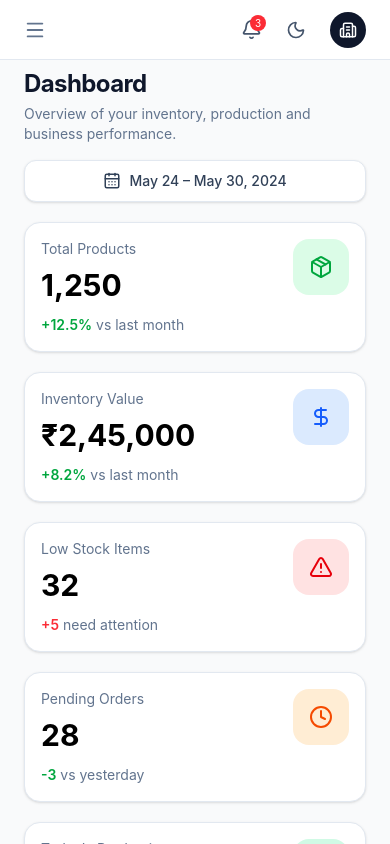
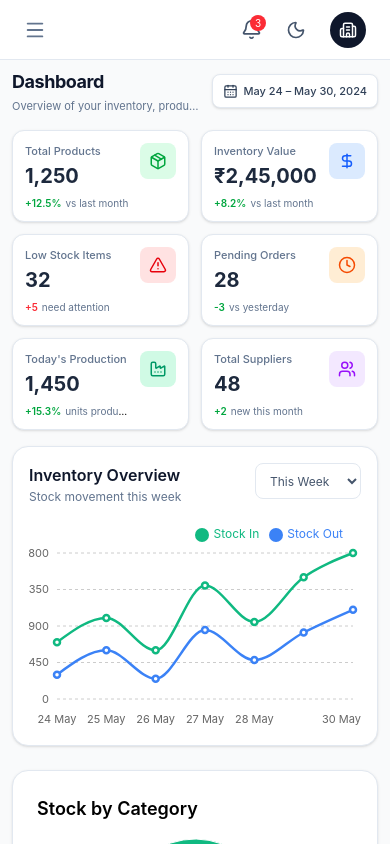
Before and after one commit to AljasMuthukadan/stockflow, a React (Vite) app in the folder client/: page /dashboard in a window 390 px wide. Built offline with nearby package versions, Linux system fonts and the light colour scheme.

Commit message:
added responsive in dashboardpage

```diff
--- a/client/src/components/dashboard/DashboardHeader.jsx
+++ b/client/src/components/dashboard/DashboardHeader.jsx
@@ -2,44 +2,92 @@ import { CalendarDays } from "lucide-react";
 
 function DashboardHeader() {
   return (
-    <div className="mb-5 flex flex-col gap-4 md:flex-row md:items-center md:justify-between">
+    <div
+      className="
+        mb-4
+        flex
+        flex-row
+        items-center
+        justify-between
+        gap-3
+
+        sm:mb-5
+        sm:gap-4
+      "
+    >
       {/* Left */}
-      <div className="min-w-0">
-        <h1 className="text-2xl font-bold tracking-tight text-slate-900 sm:text-3xl">
+
+      <div className="min-w-0 flex-1">
+        <h1
+          className="
+            truncate
+            text-lg
+            font-bold
+            tracking-tight
+            text-slate-900
+
+            sm:text-2xl
+            lg:text-3xl
+          "
+        >
           Dashboard
         </h1>
 
-        <p className="mt-1 max-w-xl text-sm leading-5 text-slate-500">
+        <p
+          className="
+            mt-0.5
+            truncate
+            text-[11px]
+            leading-4
+            text-slate-500
+
+            sm:mt-1
+            sm:text-sm
+            sm:leading-5
+          "
+        >
           Overview of your inventory, production and business performance.
         </p>
       </div>
 
       {/* Right */}
+
       <button
+        type="button"
         className="
           flex
-          w-full
+          shrink-0
           items-center
           justify-center
-          gap-2
-          rounded-xl
+          gap-1.5
+          rounded-lg
           border
           border-slate-200
           bg-white
-          px-4
-          py-2.5
-          text-sm
+          px-2.5
+          py-2
+          text-[11px]
           font-medium
           text-slate-700
           shadow-sm
           transition
           hover:bg-slate-50
-          sm:w-fit
-          md:shrink-0
+
+          sm:gap-2
+          sm:rounded-xl
+          sm:px-4
+          sm:py-2.5
+          sm:text-sm
         "
       >
-        <CalendarDays size={18} className="shrink-0" />
-        <span className="whitespace-nowrap">May 24 – May 30, 2024</span>
+        <CalendarDays
+          size={15}
+          className="shrink-0 sm:h-[18px] sm:w-[18px]"
+        />
+
+        <span className="whitespace-nowrap">
+          May 24 – May 30, 2024
+        </span>
       </button>
     </div>
   );
--- a/client/src/components/dashboard/StatCard.jsx
+++ b/client/src/components/dashboard/StatCard.jsx
@@ -1,4 +1,4 @@
- function StatCard({
+function StatCard({
   title,
   value,
   change,
@@ -10,50 +10,109 @@
   return (
     <div
       className="
-      bg-white
-      rounded-2xl
-      border
-      border-slate-200
-      p-4
-      shadow-sm
-      hover:shadow-md
-      transition
+        rounded-xl
+        border
+        border-slate-200
+        bg-white
+        p-3
+        shadow-sm
+        transition
+        hover:shadow-md
+
+        sm:rounded-2xl
+        sm:p-4
       "
     >
-      <div className="flex justify-between">
+      <div className="flex items-start justify-between gap-2">
 
-        <div>
+        {/* Content */}
 
-          <p className="text-sm text-slate-500">
+        <div className="min-w-0">
+
+          <p
+            className="
+              truncate
+              text-[11px]
+              font-medium
+              text-slate-500
+
+              sm:text-sm
+            "
+          >
             {title}
           </p>
 
-          <h2 className="text-3xl font-bold mt-2">
+          <h2
+            className="
+              mt-1
+              text-xl
+              font-bold
+              leading-tight
+              text-slate-800
+
+              sm:mt-2
+              sm:text-2xl
+
+              xl:text-3xl
+            "
+          >
             {value}
           </h2>
 
-          <p className="text-sm mt-3">
+          <p
+            className="
+              mt-2
+              truncate
+              text-[10px]
+              leading-tight
+
+              sm:mt-3
+              sm:text-sm
+            "
+          >
             <span
               className={
                 positive
-                  ? "text-green-600 font-semibold"
-                  : "text-red-500 font-semibold"
+                  ? "font-semibold text-green-600"
+                  : "font-semibold text-red-500"
               }
             >
               {change}
             </span>
 
-            <span className="text-slate-500 ml-1">
+            <span className="ml-1 text-slate-500">
               {subtitle}
             </span>
           </p>
 
         </div>
 
+        {/* Icon */}
+
         <div
-          className={`w-14 h-14 rounded-2xl flex items-center justify-center ${color}`}
+          className={`
+            flex
+            h-9
+            w-9
+            shrink-0
+            items-center
+            justify-center
+            rounded-lg
+            ${color}
+
+            sm:h-11
+            sm:w-11
+            sm:rounded-xl
+
+            xl:h-12
+            xl:w-12
+            xl:rounded-2xl
+          `}
         >
-          <Icon size={24} />
+          <Icon
+            size={18}
+            className="sm:h-5 sm:w-5 xl:h-6 xl:w-6"
+          />
         </div>
 
       </div>
--- a/client/src/components/dashboard/StatsGrid.jsx
+++ b/client/src/components/dashboard/StatsGrid.jsx
@@ -68,8 +68,17 @@ export default function StatsGrid() {
   ];
 
   return (
-    <div className="grid  grid-cols-1 gap-5 sm:grid-cols-3 xl:grid-cols-6">
-        {/** Dashboard Stats */}
+    <div
+      className="
+        grid
+        grid-cols-2
+        gap-3
+        sm:gap-4
+        md:grid-cols-3
+        md:gap-5
+        xl:grid-cols-6
+      "
+    >
       {stats.map((card) => (
         <StatCard
           key={card.title}
--- a/client/src/pages/DashboardPage.jsx
+++ b/client/src/pages/DashboardPage.jsx
@@ -4,10 +4,9 @@ import StatsGrid from "../components/dashboard/StatsGrid";
 
 const DashboardPage = () => {
   return (
-    <div className="min-h-full bg-gray-50 px-6 py-2">
+    <div className="min-h-full bg-gray-50 px-3 py-2 sm:px-4 lg:px-6">
       <DashboardHeader />
       <StatsGrid />
-
       <DashboardContent />
     </div>
   );
```
